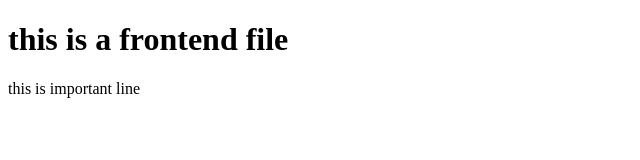
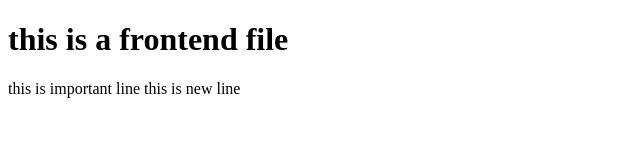
Before and after one commit to uthran/dummy, a plain HTML site: page frontend.html in a window 1280 px wide. Shown: the whole page, without its empty margins (0-640 px from the left). Drawn offline with Linux system fonts and the light colour scheme.

Commit message:
Update frontend.html

```diff
--- a/frontend.html
+++ b/frontend.html
@@ -8,5 +8,6 @@
 <body>
     <h1>this is a frontend file</h1>
     this is important line
+    this is new line
 </body>
 </html>
```
